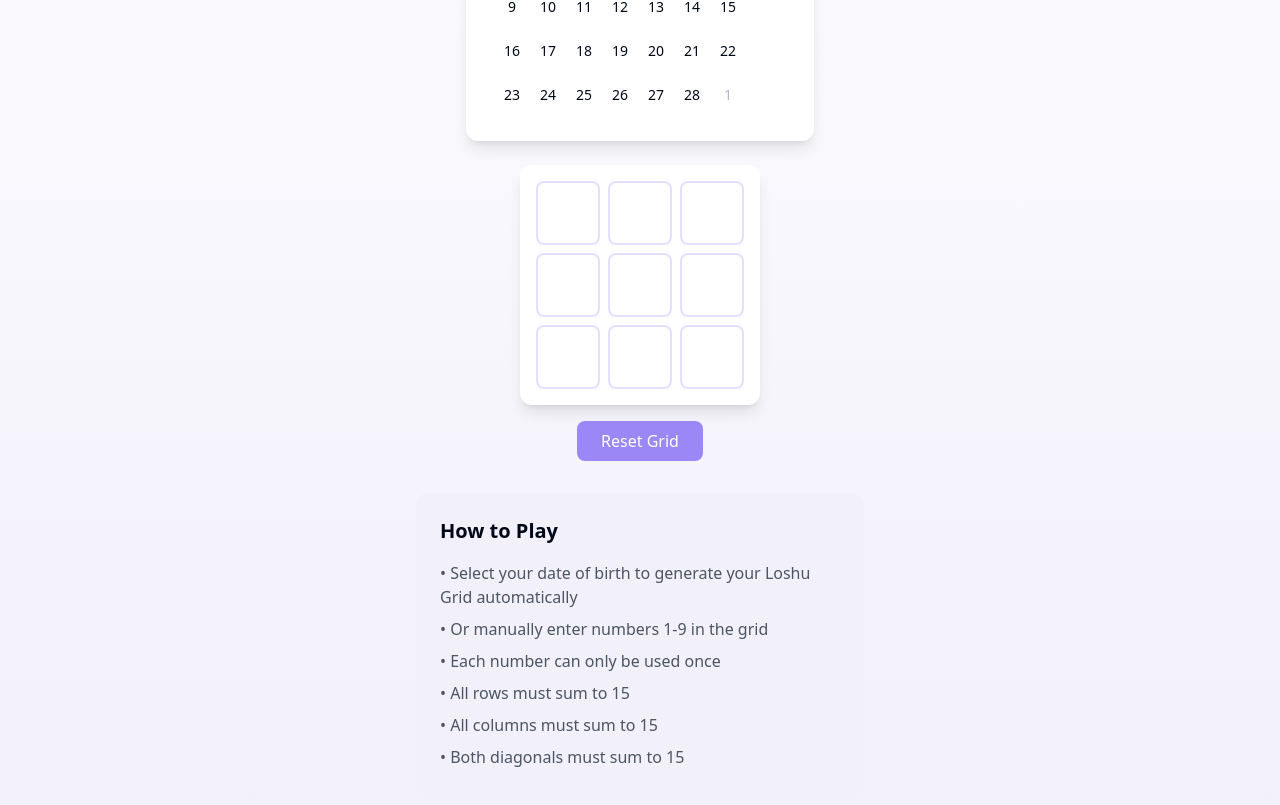
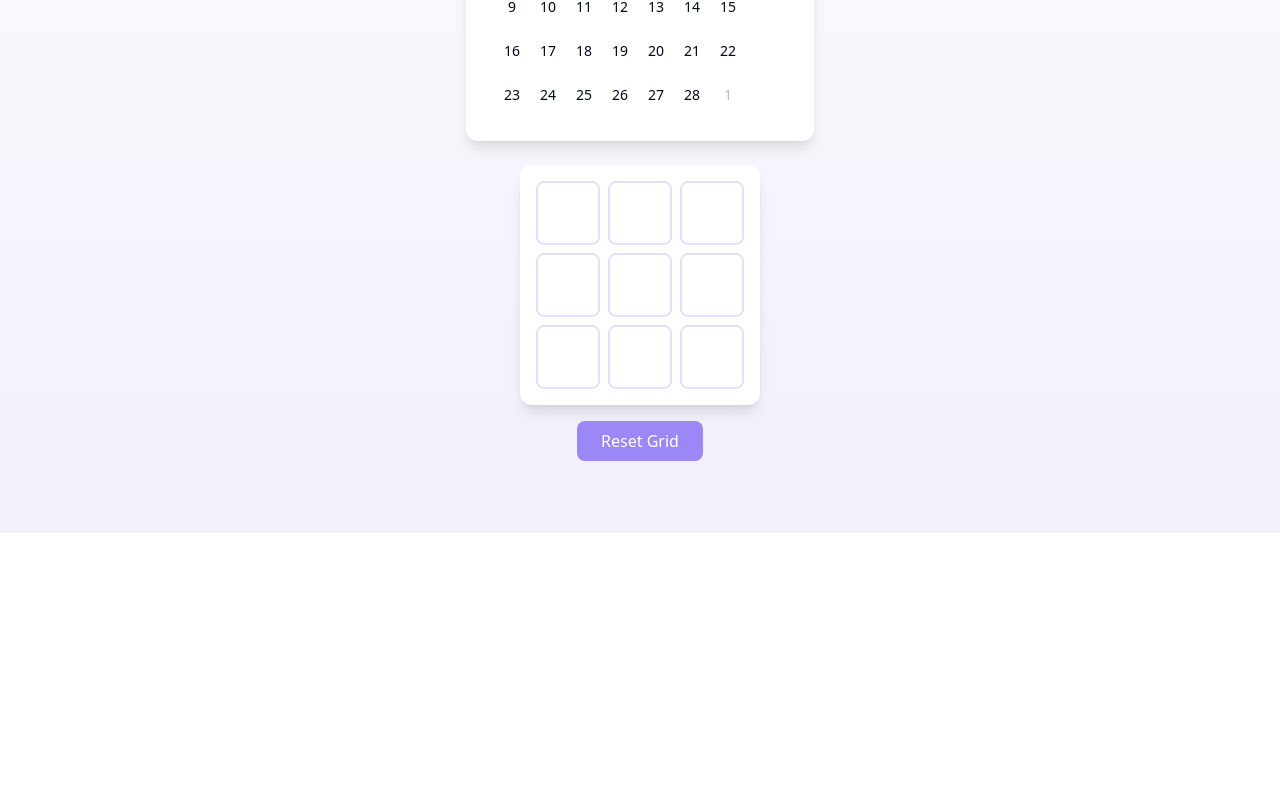
Before and after one commit to sidsri11/loshu-grid-mastermind, a React (Vite) app: page / in a window 1280 px wide. Shown: the part 492-1297 px from the top of the page. After the commit the page ends 1025 px from the top, so only its background shows below. Built offline with nearby package versions, Linux system fonts and the light colour scheme.

Commit message:
Remove How to Play section
Removes the "How to Play" section and associated content from the LoshuGrid component.

```diff
--- a/src/components/LoshuGrid.tsx
+++ b/src/components/LoshuGrid.tsx
@@ -172,18 +172,6 @@ export const LoshuGrid = () => {
           </button>
         </div>
       </div>
-
-      <div className="max-w-md p-6 bg-loshu-muted rounded-xl">
-        <h2 className="text-xl font-semibold mb-4">How to Play</h2>
-        <ul className="space-y-2 text-gray-600">
-          <li>• Select your date of birth to generate your Loshu Grid automatically</li>
-          <li>• Or manually enter numbers 1-9 in the grid</li>
-          <li>• Each number can only be used once</li>
-          <li>• All rows must sum to 15</li>
-          <li>• All columns must sum to 15</li>
-          <li>• Both diagonals must sum to 15</li>
-        </ul>
-      </div>
     </div>
   );
 };
```
